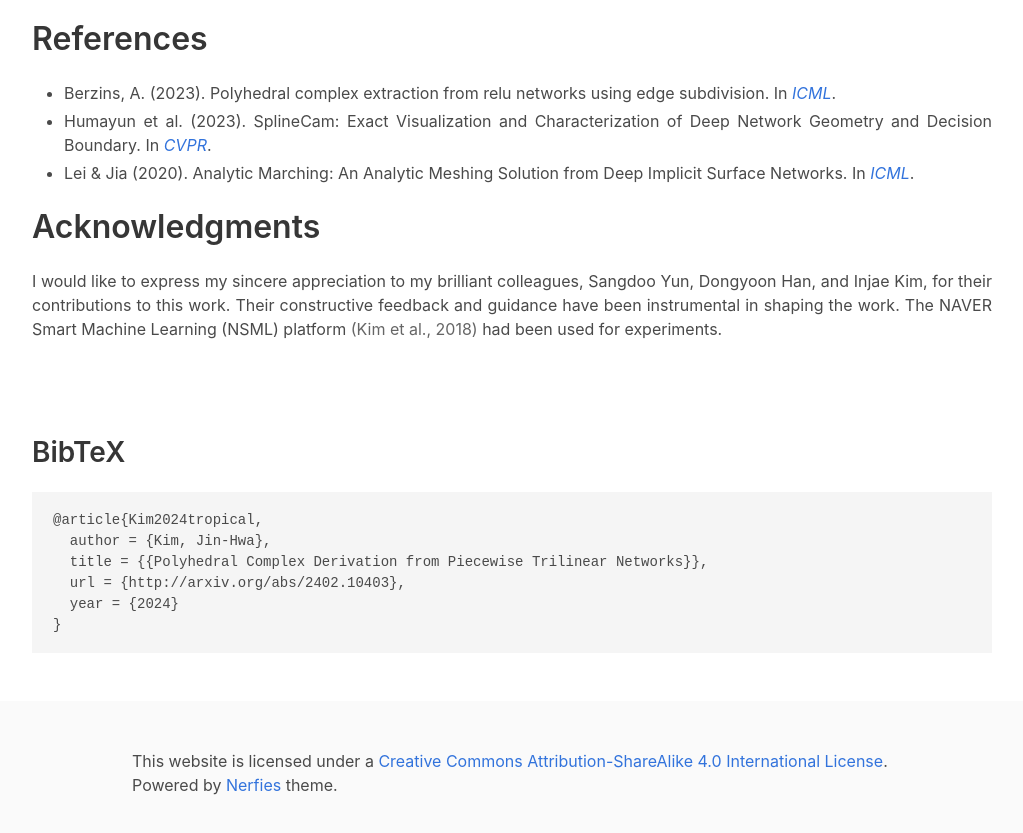
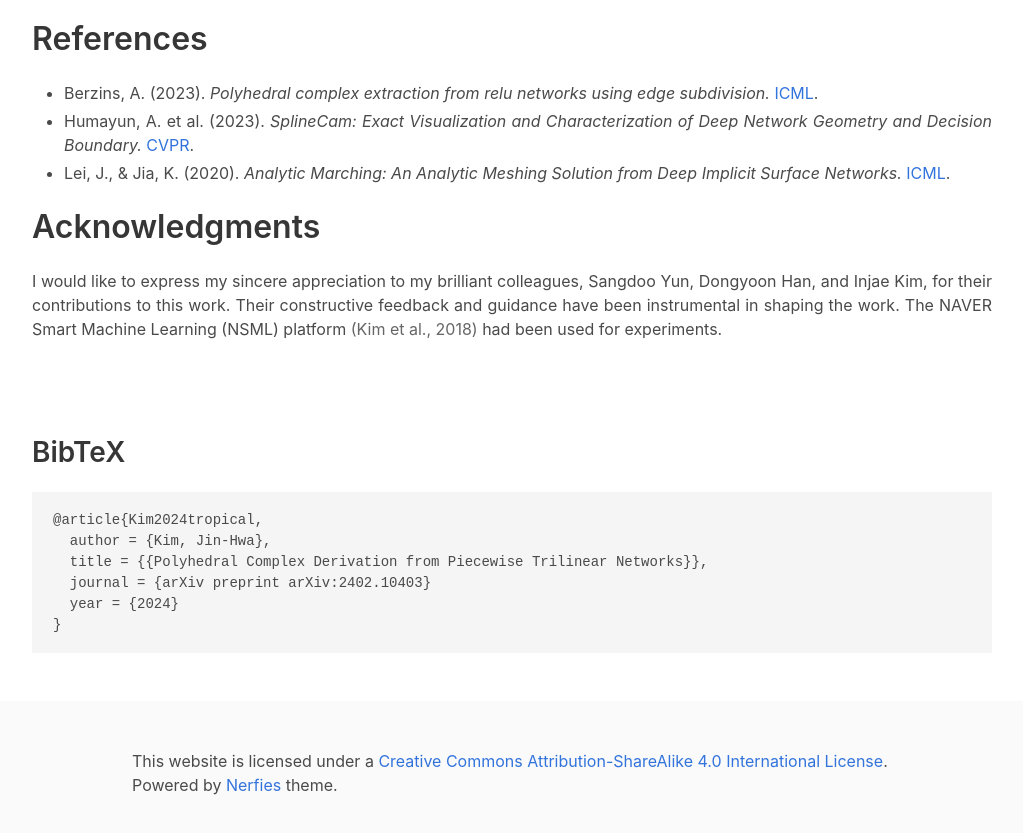
Before and after one commit to naver-ai/tropical-nerf, a website built with Vite: page src/index.html in a window 1280 px wide. Shown: the part 3542-4375 px from the top of the page, without its empty margins (128-1151 px from the left). Built offline with nearby package versions, Linux system fonts and the light colour scheme; animation ran at ten frames a second; some icons are missing; a web font is replaced by a local one.

Commit message:
Update citation format

```diff
--- a/src/index.html
+++ b/src/index.html
@@ -380,13 +380,13 @@
         <div class="content has-text-justified">
           <ul>
             <li>
-              Berzins, A. (2023). Polyhedral complex extraction from relu networks using edge subdivision. In <i><a href="https://proceedings.mlr.press/v202/berzins23a.html">ICML</a></i>.
+              Berzins, A. (2023). <i>Polyhedral complex extraction from relu networks using edge subdivision.</i> <a href="https://proceedings.mlr.press/v202/berzins23a.html">ICML</a>.
             </li>
             <li>
-              Humayun et al. (2023). SplineCam: Exact Visualization and Characterization of Deep Network Geometry and Decision Boundary. In <i><a href="https://imtiazhumayun.github.io/splinecam/">CVPR</a></i>.
+              Humayun, A. et al. (2023). <i>SplineCam: Exact Visualization and Characterization of Deep Network Geometry and Decision Boundary.</i> <a href="https://imtiazhumayun.github.io/splinecam/">CVPR</a>.
             </li>
             <li>
-              Lei & Jia (2020). Analytic Marching: An Analytic Meshing Solution from Deep Implicit Surface Networks. In <i><a href="https://proceedings.mlr.press/v119/lei20a.html">ICML</a></i>.
+              Lei, J., & Jia, K. (2020). <i>Analytic Marching: An Analytic Meshing Solution from Deep Implicit Surface Networks.</i> <a href="https://proceedings.mlr.press/v119/lei20a.html">ICML</a>.
           </ul>
         </div>
       </div>
@@ -416,7 +416,7 @@
     <pre><code>@article{Kim2024tropical,
   author = {Kim, Jin-Hwa},
   title = {{Polyhedral Complex Derivation from Piecewise Trilinear Networks}},
-  url = {http://arxiv.org/abs/2402.10403},
+  journal = {arXiv preprint arXiv:2402.10403}
   year = {2024}
 }</code></pre>
   </div>
```
